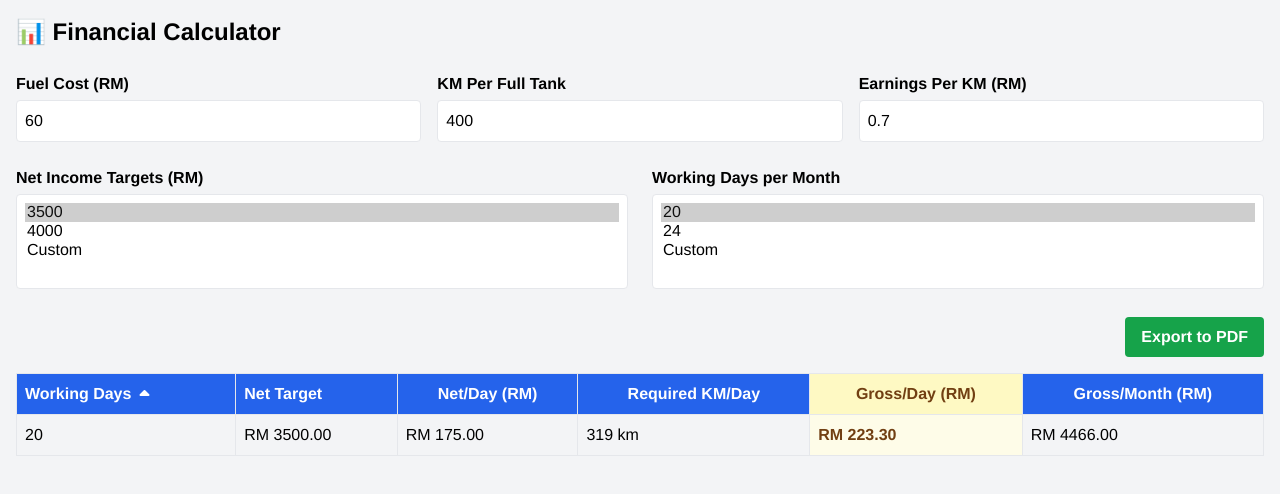
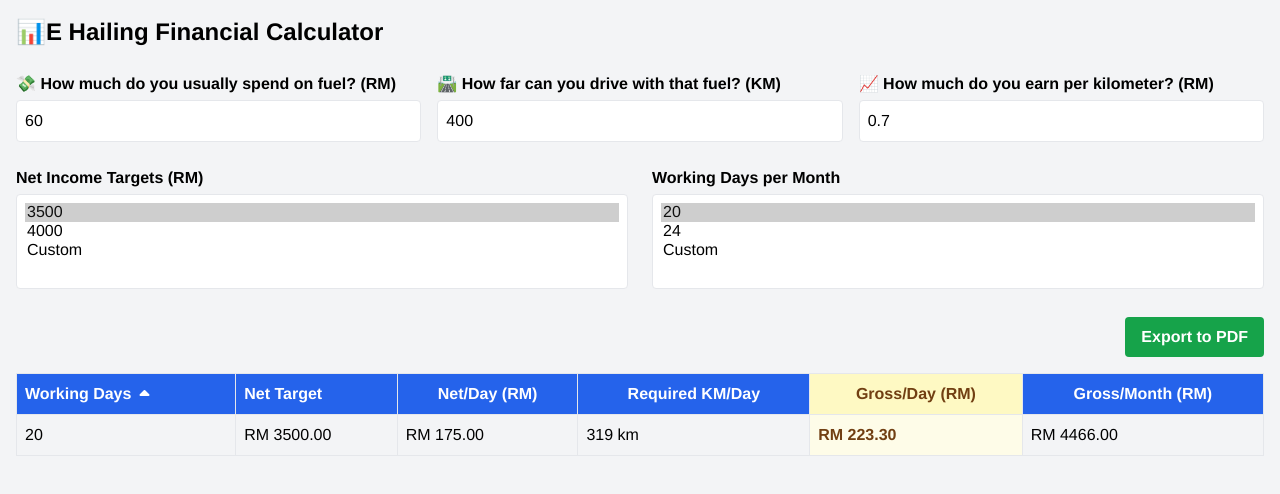
Before and after one commit to dxiiren/e-hailing-calculator, a plain HTML site: page index.html in a window 1280 px wide. Drawn offline with nearby package versions, Linux system fonts and the light colour scheme.

Commit message:
Update labels for clarity in E Hailing Financial Calculator

```diff
--- a/index.html
+++ b/index.html
@@ -28,12 +28,12 @@
   </head>
   <body class="bg-gray-100 p-4 min-h-screen">
     <div id="app" class="max-w-7xl mx-auto">
-      <h1 class="text-2xl font-bold mb-6">📊 Financial Calculator</h1>
+      <h1 class="text-2xl font-bold mb-6">📊E Hailing Financial Calculator</h1>
 
       <!-- Fuel Efficiency & Earnings -->
       <div class="grid grid-cols-1 md:grid-cols-3 gap-4 mb-6">
         <div>
-          <label class="block font-semibold mb-1">Fuel Cost (RM)</label>
+          <label class="block font-semibold mb-1">💸 How much do you usually spend on fuel? (RM)</label>
           <input
             type="number"
             v-model.number="fuelCost"
@@ -42,7 +42,7 @@
           />
         </div>
         <div>
-          <label class="block font-semibold mb-1">KM Per Full Tank</label>
+          <label class="block font-semibold mb-1">🛣️ How far can you drive with that fuel? (KM)</label>
           <input
             type="number"
             v-model.number="fuelKm"
@@ -51,7 +51,7 @@
           />
         </div>
         <div>
-          <label class="block font-semibold mb-1">Earnings Per KM (RM)</label>
+          <label class="block font-semibold mb-1">📈 How much do you earn per kilometer? (RM)</label>
           <input
             type="number"
             v-model.number="earningsPerKm"
```
